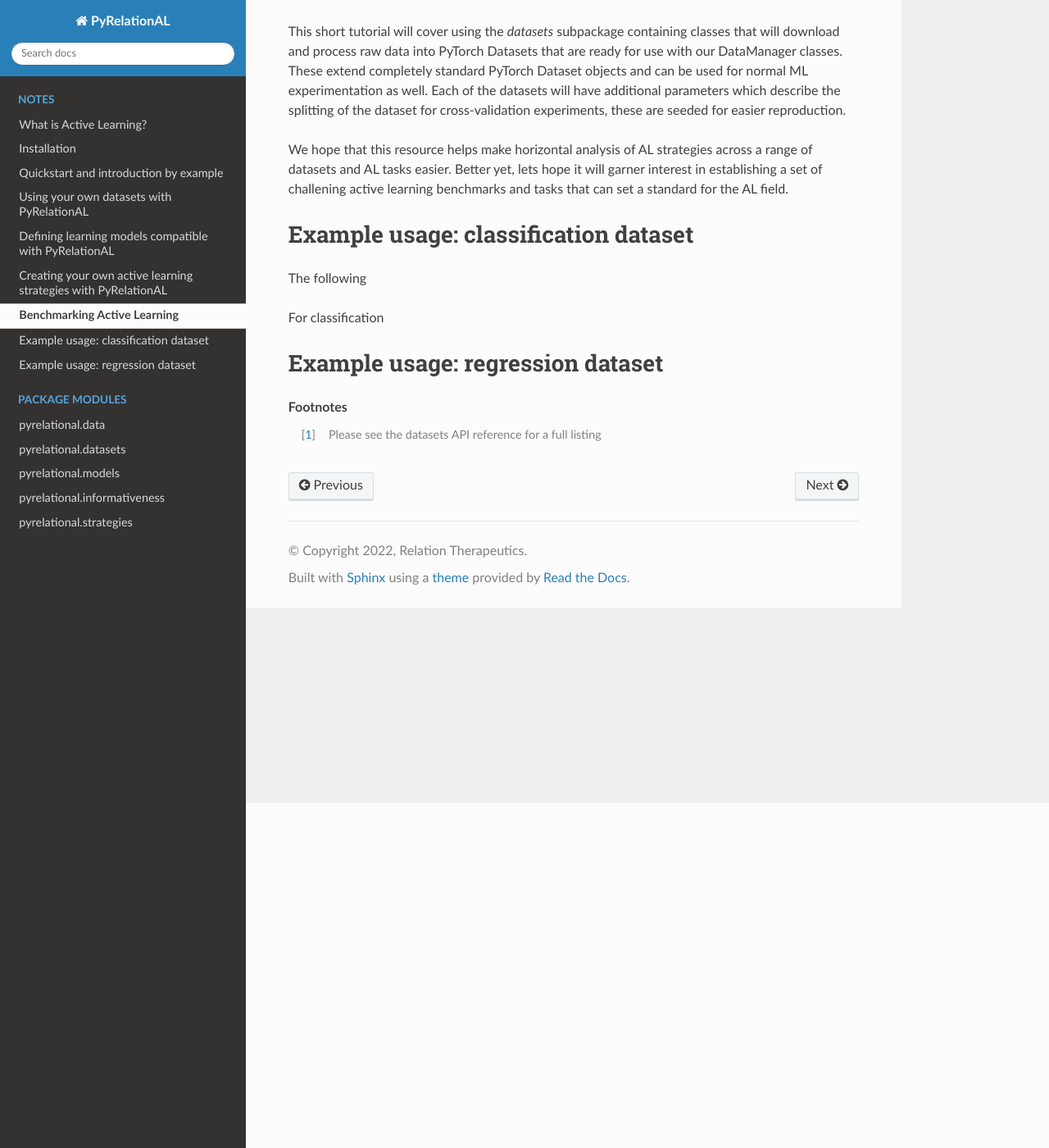
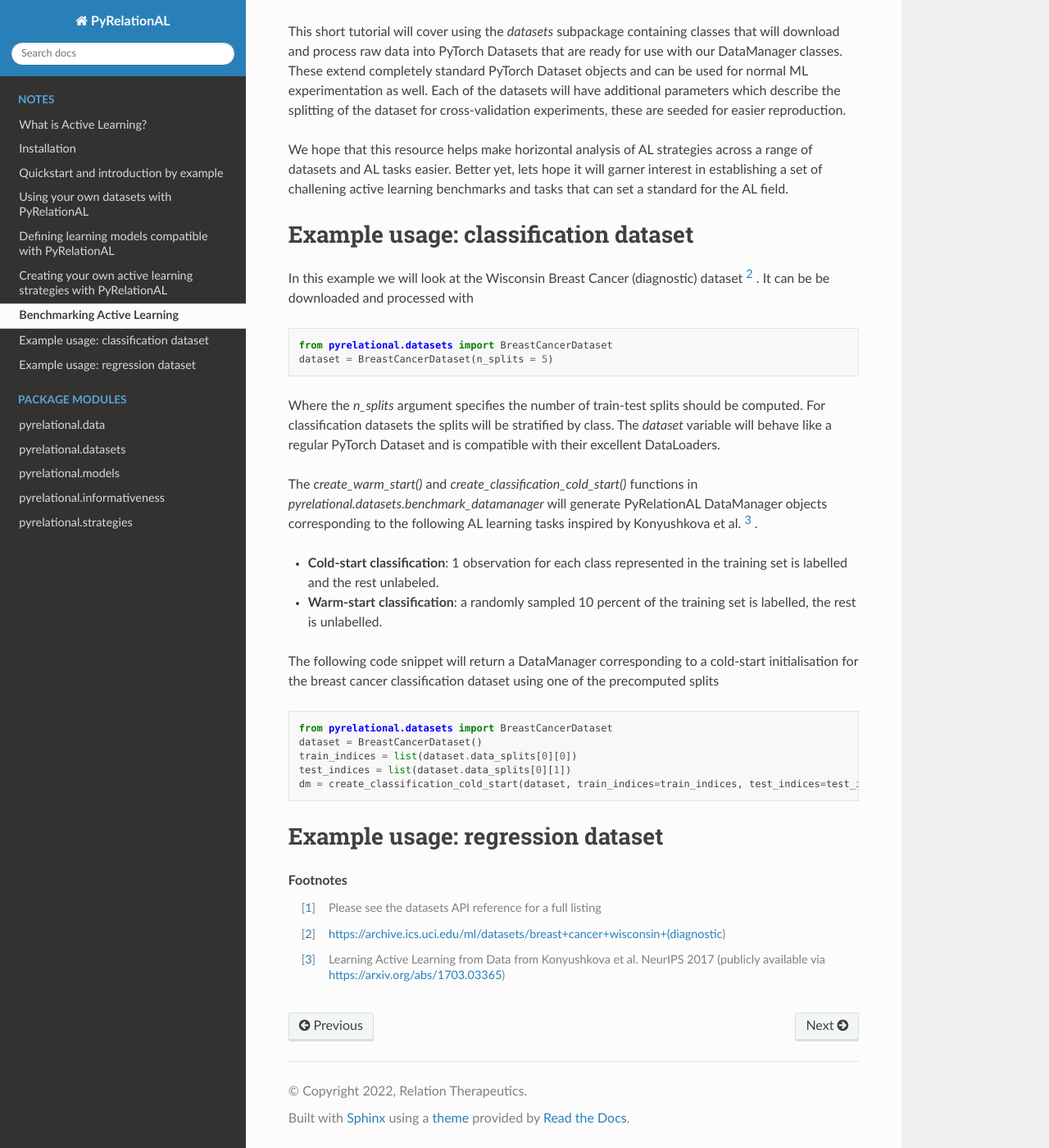
Before and after one commit to RelationRx/pyrelational, a Sphinx documentation site: the page built from docs/source/notes/benchmark_datasets.rst, in a window 1280 px wide and 1400 px high, scrolled down 421 px. Shown: the whole window at 82% size. Built offline with Sphinx 7.4.7 and the Read the Docs theme 2.0.0, drawn with Linux system fonts in a browser that asks for light colours.

Commit message:
Updating tutorial on classification datasets

```diff
--- a/docs/source/notes/benchmark_datasets.rst
+++ b/docs/source/notes/benchmark_datasets.rst
@@ -14,15 +14,38 @@ AL tasks easier. Better yet, lets hope it will garner interest in establishing a
 Example usage: classification dataset
 =====================================
 
-The following
+In this example we will look at the Wisconsin Breast Cancer (diagnostic) dataset [#f2]_ . It can be be downloaded and processed with
 
-For classification
+.. code-block:: python
+
+    from pyrelational.datasets import BreastCancerDataset
+    dataset = BreastCancerDataset(n_splits = 5)
+
+Where the `n_splits` argument specifies the number of train-test splits should be computed. For classification datasets the splits will be stratified by class. The `dataset` variable will behave like a regular PyTorch Dataset and is compatible with their excellent DataLoaders.
+
+The `create_warm_start()` and `create_classification_cold_start()` functions in `pyrelational.datasets.benchmark_datamanager` will generate PyRelationAL DataManager objects corresponding to the following AL learning tasks inspired by Konyushkova et al. [#f3]_ .
+
+- **Cold-start classification**: 1 observation for each class represented in the training set is labelled and the rest unlabeled.
+- **Warm-start classification**: a randomly sampled 10 percent of the training set is labelled, the rest is unlabelled.
+
+The following code snippet will return a DataManager corresponding to a cold-start initialisation for the breast cancer classification dataset using one of the precomputed splits
+
+.. code-block:: python
+
+    from pyrelational.datasets import BreastCancerDataset
+    dataset = BreastCancerDataset()
+    train_indices = list(dataset.data_splits[0][0])
+    test_indices = list(dataset.data_splits[0][1])
+    dm = create_classification_cold_start(dataset, train_indices=train_indices, test_indices=test_indices)
 
 
 Example usage: regression dataset
 =================================
 
 
+
 .. rubric:: Footnotes
 
 .. [#f1] Please see the datasets API reference for a full listing
+.. [#f2] https://archive.ics.uci.edu/ml/datasets/breast+cancer+wisconsin+(diagnostic)
+.. [#f3] Learning Active Learning from Data from Konyushkova et al. NeurIPS 2017 (publicly available via https://arxiv.org/abs/1703.03365)
```
